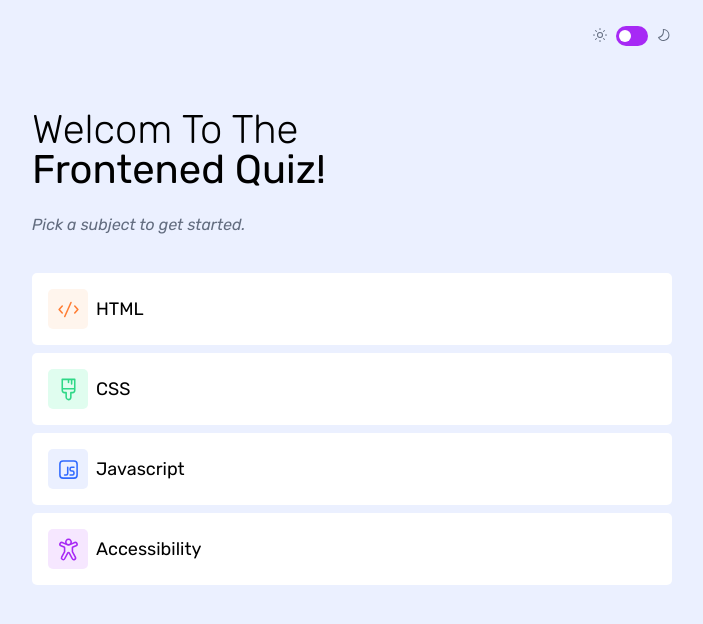
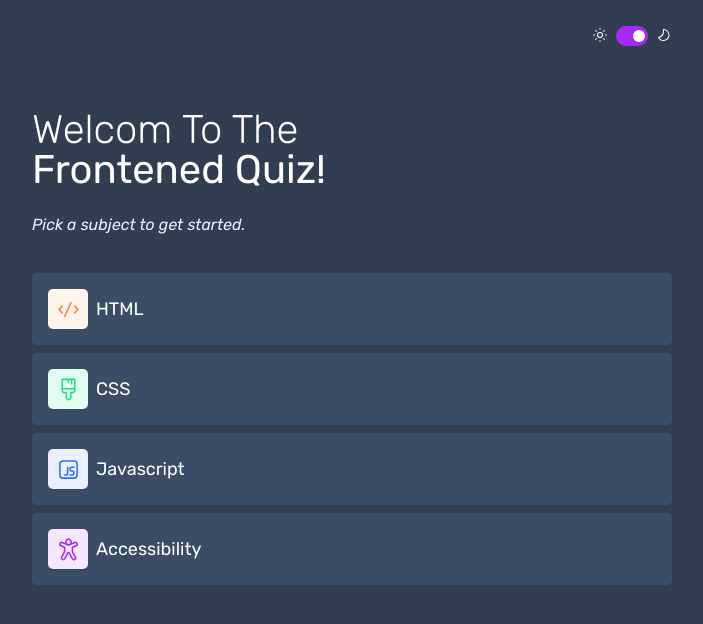
Before and after one commit to lasha-abuladze/frontent-quiz-2, a website: page index.html in a window 1280 px wide. Both pictures are taken after a click on the button 920 px from the left and 36 px from the top of the page. Shown: the whole page, without its empty margins (288-991 px from the left). Drawn offline with Linux system fonts and the light colour scheme.

Commit message:
feat: add dark mode toggle functionality with javascrip

```diff
--- a/app/main.scss
+++ b/app/main.scss
@@ -36,6 +36,10 @@ $color-orange: #FF7E35;
 $color-orange--light: #FFF5ED;
 $color-red: #EE5454;
 
+//////////////////////////
+
+$transition: all 0.3s;
+
 
 
 @mixin flex-row {
@@ -55,6 +59,24 @@ $color-red: #EE5454;
     display: none;
 }
 
+.toggle-circle--dark-mode {
+    left: calc(100% - 3px) !important;
+    transform: translate(-100%, -50%) !important;
+}
+
+.body--dark-mode {
+    color: $color-white;
+    background-color: $color-blue--900;
+}
+
+.sub-h--dark-mode {
+    color: $color-blue--50 !important;
+}
+
+.quiz-topic--dark-mode {
+    background-color: $color-blue--850 !important;
+}
+
 
 ////////////////////////////////////////////////////////
 
@@ -64,6 +86,7 @@ body {
     padding: 26px 24px;
     box-sizing: border-box;
     background-color: $color-blue--50;
+    transition: $transition;
 
     .main-header {
         max-width: 640px;
@@ -80,7 +103,7 @@ body {
                 height: 16px;
             }
 
-            .theme-toggle {
+            .btn-theme-toggle {
                 width: 32px;
                 height: 20px;
                 background-color: $color-purple;
@@ -98,7 +121,10 @@ body {
                     position: absolute;
                     top: 50%;
                     left: 3px;
+                    // left: calc(100% - 3px);
+                    // transform: translate(-100%, -50%);
                     transform: translateY(-50%);
+                    transition: $transition;
                 }
             }
         }
@@ -126,10 +152,11 @@ body {
                     }
                 }
 
-                p {
+                .sub-h {
                     font-size: 16px;
                     color: $color-grey;
                     font-style: italic;
+                    transition: $transition;
                 }
             }
 
@@ -146,6 +173,7 @@ body {
                     border-radius: 5px;
                     padding: 16px;
                     box-sizing: border-box;
+                    transition: $transition;
 
                     cursor: pointer;
 
--- a/app/script.js
+++ b/app/script.js
@@ -0,0 +1,19 @@
+`use strict`;
+
+const btnThemeToggle = document.querySelector(`.btn-theme-toggle`);
+const themeCircle = document.querySelector(`.toggle-circle`);
+const iconToggleArr = document.querySelectorAll(`.icon-toggle`);
+const body = document.querySelector(`body`);
+const subH = document.querySelector(`.sub-h`);
+const quizTopicContainerArr = document.querySelectorAll(`.quiz-topic`);
+
+
+
+
+btnThemeToggle.addEventListener(`click`, function() {
+    themeCircle.classList.toggle(`toggle-circle--dark-mode`);
+    iconToggleArr.forEach(el => el.classList.toggle(`display-none`));
+    body.classList.toggle(`body--dark-mode`);
+    subH.classList.toggle(`sub-h--dark-mode`);
+    quizTopicContainerArr.forEach(el => el.classList.toggle(`quiz-topic--dark-mode`));
+})
--- a/index.html
+++ b/index.html
@@ -21,7 +21,7 @@
                 <img class="icon-toggle icon-sun icon-sun--light display-none" src="./app/assets/images/icon-sun-light.svg" alt="icon-sun">
             </div>
 
-            <button class="theme-toggle">
+            <button class="btn-theme-toggle">
                 <div class="toggle-circle"></div>
             </button>
 
@@ -40,7 +40,7 @@
                     Welcom To The
                     <b>Frontened Quiz!</b>
                 </h1>
-                <p>Pick a subject to get started.</p>
+                <p class="sub-h">Pick a subject to get started.</p>
             </header>
 
             <ul class="quiz-topics-list">
```
Also changed, not shown: app/style.css, 1 other file.
